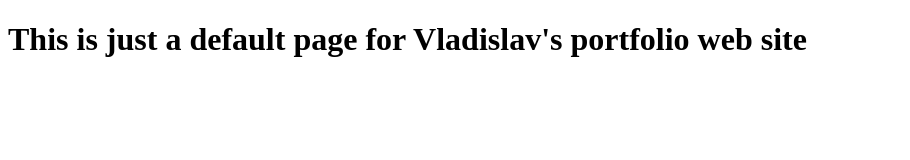
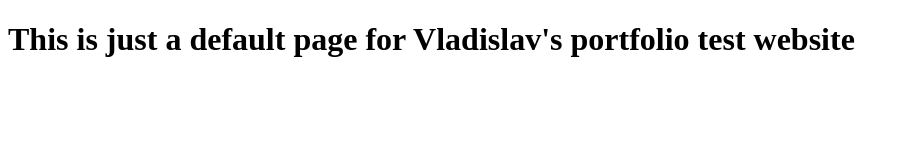
Before and after one commit to vlad-fedorov/My-portfolio-website, a plain HTML site: page index.html in a window 1280 px wide. Shown: the whole page, without its empty margins (0-910 px from the left). Drawn offline with Linux system fonts and the light colour scheme.

Commit message:
First commit to test branch

```diff
--- a/index.html
+++ b/index.html
@@ -6,6 +6,6 @@
     <title>Document</title>
   </head>
   <body>
-    <h1>This is just a default page for Vladislav's portfolio web site</h1>
+    <h1>This is just a default page for Vladislav's portfolio test website</h1>
   </body>
 </html>
```
